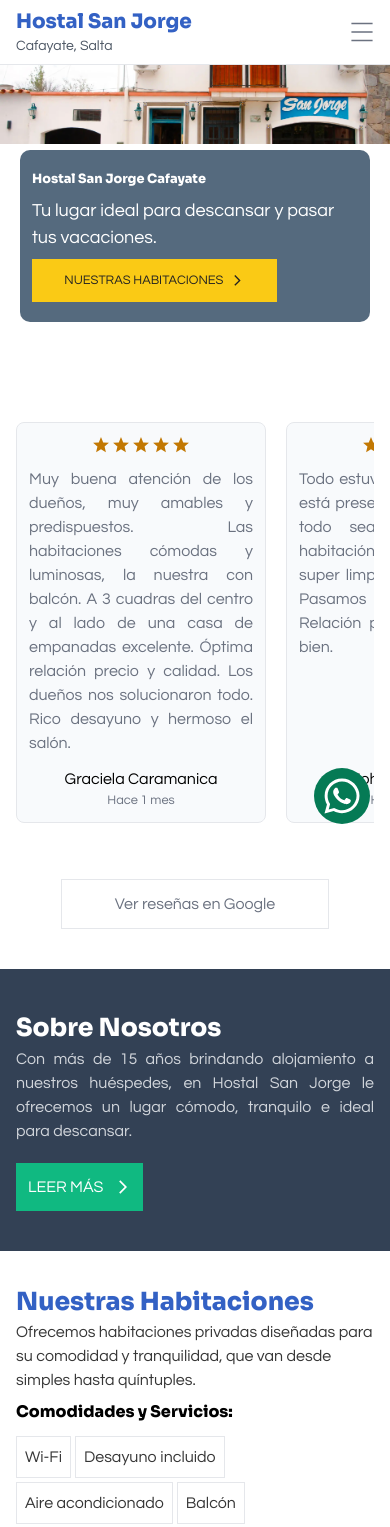
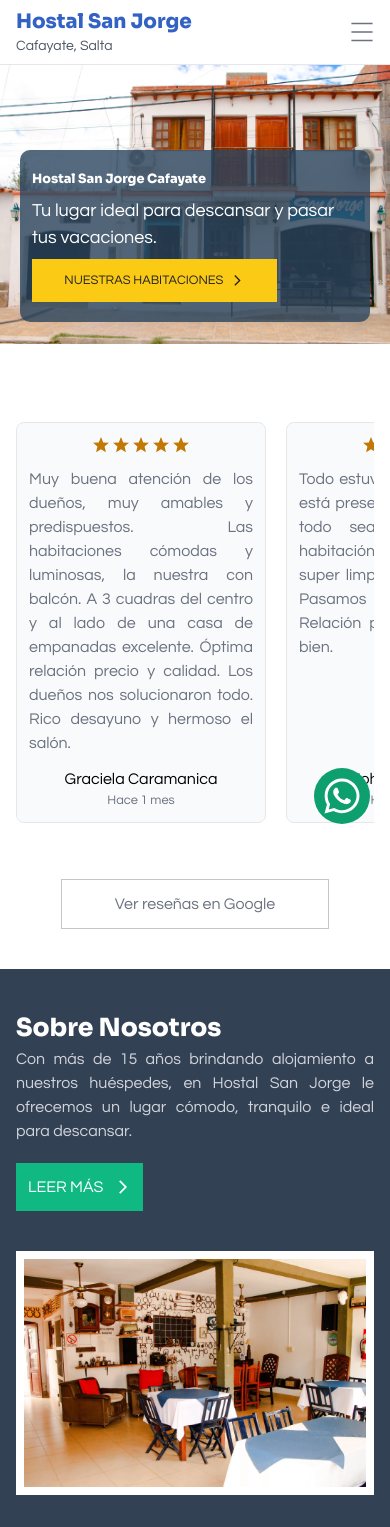
Before and after one commit to brunomry/HostalSanJorgeCafayate, a React (Vite) app: page / in a window 390 px wide. Shown: the top 1527 px of the page. Built offline with nearby package versions, Linux system fonts and the light colour scheme; no server answers.

Commit message:
modifique alto de img de banner home y quite atributo loading lazy. Quite clase hidden para img de seccion nosotros en home

```diff
--- a/src/common/BtnWhatsApp.jsx
+++ b/src/common/BtnWhatsApp.jsx
@@ -7,7 +7,7 @@ function BtnWhatsApp() {
   return (
     <button
       onClick={consultaWhatsApp}
-      className="bg-green-600 hover:bg-green-800 px-2 lg:px-5 py-2 text-white lg:border-4 border-gray-400 flex items-center gap-3 fixed bottom-5 md:bottom-14 right-5 rounded-[50%] lg:rounded-[25px]"
+      className="bg-green-500 hover:bg-green-700 px-2 lg:px-5 py-2 text-white lg:border-4 border-green-200 flex items-center gap-3 fixed bottom-5 md:bottom-14 right-5 rounded-[50%] lg:rounded-[25px]"
       title="comunícate con nosotros por WhatsApp"
     >
       <span className="text-[18px] hidden lg:block">Reserva ahora</span>
--- a/src/home/components/BannerHome.jsx
+++ b/src/home/components/BannerHome.jsx
@@ -11,8 +11,7 @@ function BannerHome() {
             src={frente}
             alt="Hostal San Jorge Cafayate"
             title="Hostal San Jorge Cafayate"
-            loading="lazy"
-            className="w-[100%] py-14 md:py-0 h-[200px] object-cover md:object-fill absolute imgBannerHome xl:max-h-[800px] 2xl:min-h-[925px]"
+            className="w-[100%] py-14 md:py-0 h-[400px] object-cover md:object-fill absolute imgBannerHome xl:max-h-[800px] 2xl:min-h-[925px]"
           />
         </div>
         <div className=".bannerHome__description absolute top-[100px] left-5 right-5 mb:top-[150px] xl:top-[100px] xl:left-[100px] 2xl:left-[25%] 2xl:top-[25%] flex flex-col gap-2 md:gap-3  bg-[rgba(43,69,94,0.8)] px-3 py-5 md:p-10 xl:p-20 md:max-w-[550px] lg:max-w-[650px] xl:max-w-[800px] xl:mt-[75px] 2xl:mt-[0] min-h-[100px] rounded-[10px] md:rounded-none">
--- a/src/home/components/Comentarios.jsx
+++ b/src/home/components/Comentarios.jsx
@@ -12,7 +12,7 @@ const Comentarios = () => {
           ></CardComentario>
         ))}
       </div>
-      <button className=" border w-[75%] md:w-[300px] p-3 text-gray-500 hover:border-[#c5c5c5]" title="ver reseñas en Google">
+      <button className=" border w-[75%] md:w-[300px] p-3 text-gray-500 border-[#c5c5c5]" title="ver reseñas en Google">
         Ver reseñas en Google
       </button>
     </section>
--- a/src/home/components/NosotrosHome.jsx
+++ b/src/home/components/NosotrosHome.jsx
@@ -5,7 +5,7 @@ import { MdArrowForwardIos } from "react-icons/md";
 function NosotrosHome() {
   return (
     <section className=" flex flex-col items-center justify-center min-h-[250px] w-[100%] md:mt-[800px] lg:mt-[450px]">
-      <div className="bg-slate-700 w-[100%] min-h-[200px] text-[#fff] flex md:flex-col lg:flex-row lg:justify-center px-4 md:px-20 md:gap-10 gap-24 py-10 md:py-20">
+      <div className="bg-slate-700 w-[100%] min-h-[200px] text-[#fff] flex flex-col gap-10 lg:flex-row lg:justify-center px-4 md:px-20 md:gap-10 py-10 md:py-20">
         <div className="w-[100%] lg:w-[40%] flex flex-col gap-5 xl:gap-16 lg:px-0 2xl:p-20">
           <div>
             <h2 className="text-[25px] lg:text-[35px] font-bold">Sobre Nosotros</h2>
@@ -32,7 +32,7 @@ function NosotrosHome() {
             </Link>
           </div>
         </div>
-        <div className="hidden md:w-[100%] md:flex justify-center lg:w-[50%]">
+        <div className="w-[100%] md:flex justify-center lg:w-[50%]">
           <img
             src={salon}
             alt=""
```
